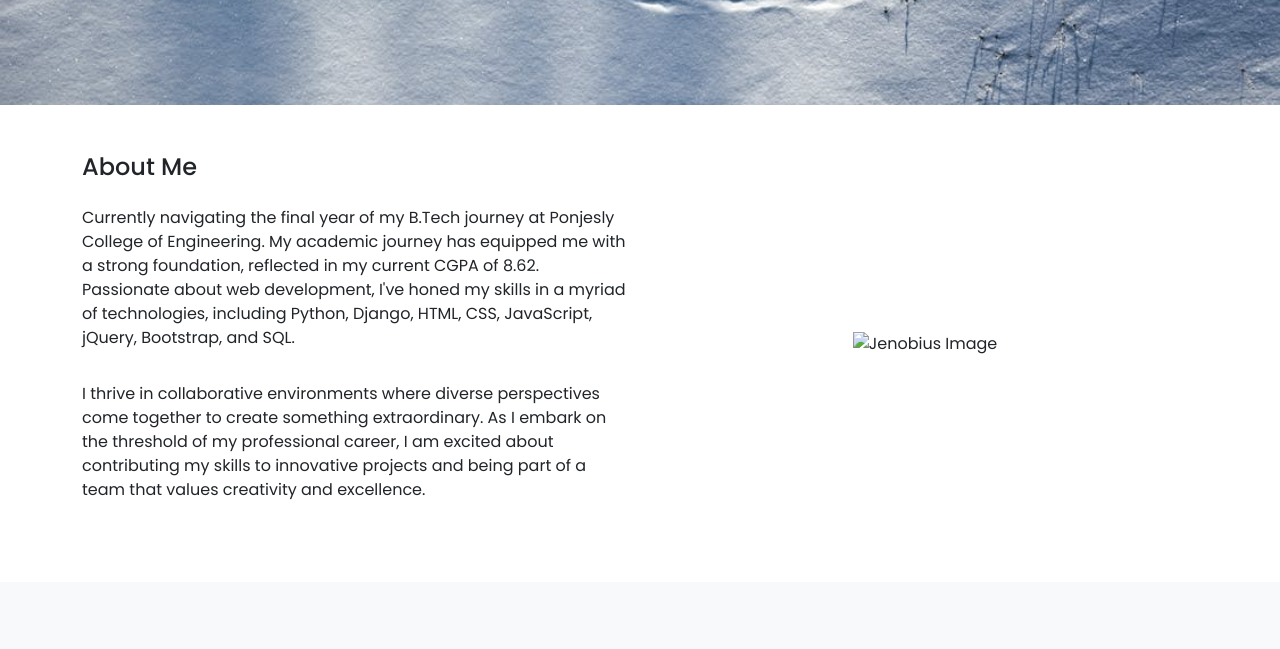
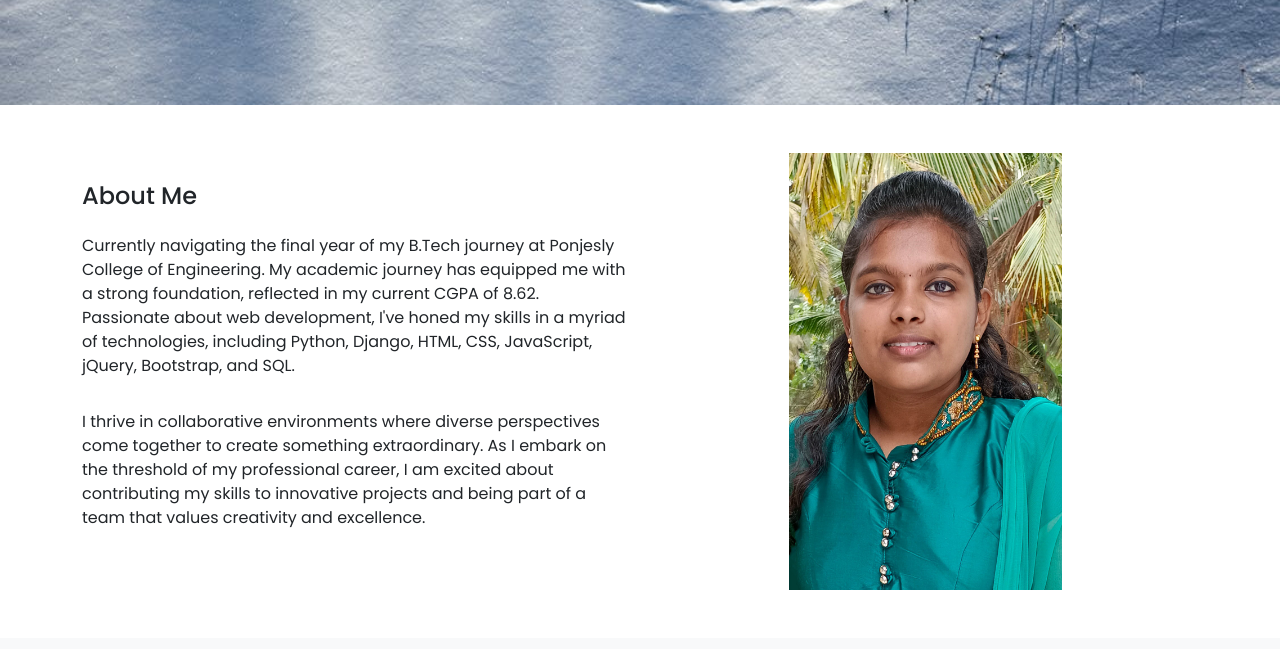
Before and after one commit to jenobius-js/jenobius-portfolio, a plain HTML site: page index.html in a window 1280 px wide. Shown: the part 660-1309 px from the top of the page. Drawn offline with nearby package versions, Linux system fonts and the light colour scheme; files that its build step writes are made by us from their sources; files whose address does not match are found by name.

Commit message:
Added Path

```diff
--- a/index.html
+++ b/index.html
@@ -73,7 +73,7 @@
                         creativity and excellence.</p>
                 </div>
                 <div class="col-md-6 text-center">
-                    <img src="/PortFolio/images/Jenobius Pic.jpg" alt="Jenobius Image" class="img-fluid w-50">
+                    <img src="./images/Jenobius Pic.jpg" alt="Jenobius Image" class="img-fluid w-50">
                 </div>
             </div>
         </div>
```
